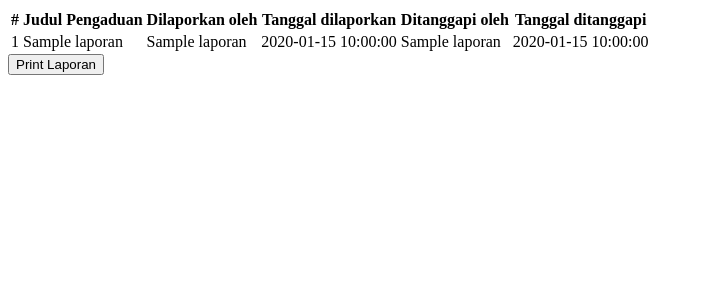
After one commit to pandemuliada/UKK-Pengaduan-Masyarakat, a PHP site: page /dashboard/laporan.php in a window 1280 px wide. The commit adds this page. Shown: the top 300 px of the page, without its empty margins (0-703 px from the left). Run offline with PHP 8.4, Linux system fonts and the light colour scheme; tables that the repository leaves empty or names only in its code hold one stand-in row (values such as "Sample post").

Commit message:
:sparkles: create print report feature

```diff
--- /dev/null
+++ b/dashboard/laporan.php
@@ -0,0 +1,54 @@
+<?php
+  include_once "../init.php";
+
+  $data_laporan = $DB->connect()->query("SELECT judul_pengaduan, nama_masyarakat, tgl_pengaduan, nama_petugas, tgl_tanggapan  FROM v_laporan")->fetchAll();
+
+?>
+
+<!DOCTYPE html>
+<html lang="en">
+<head>
+  <meta charset="UTF-8">
+  <meta name="viewport" content="width=device-width, initial-scale=1.0">
+  <title>Laporan</title>
+
+  <style>
+    @media print {
+      #printButton {
+        display: none
+      }
+    }
+  </style>
+</head>
+<body>
+
+  <table>
+    <thead>
+      <tr>
+        <th>#</th>
+        <th>Judul Pengaduan</th>
+        <th>Dilaporkan oleh</th>
+        <th>Tanggal dilaporkan</th>
+        <th>Ditanggapi oleh</th>
+        <th>Tanggal ditanggapi</th>
+      </tr>
+    </thead>
+    <tbody>
+      <?php $index = 0; ?>
+      <?php foreach ($data_laporan as $laporan) : ?>
+        <tr>
+          <td><?= ++$index ?></td>
+          <td><?= $laporan->judul_pengaduan ?></td>
+          <td><?= $laporan->nama_masyarakat ?></td>
+          <td><?= $laporan->tgl_pengaduan ?></td>
+          <td><?= $laporan->nama_petugas ?></td>
+          <td><?= $laporan->tgl_tanggapan ?></td>
+        </tr>
+      <?php endforeach ?>
+    </tbody>
+  </table>
+
+  <button id="printButton" onclick="window.print()">Print Laporan</button>
+
+</body>
+</html>
```
Also changed, not shown: dashboard/detail-pengaduan.php (+0 -11 lines).
